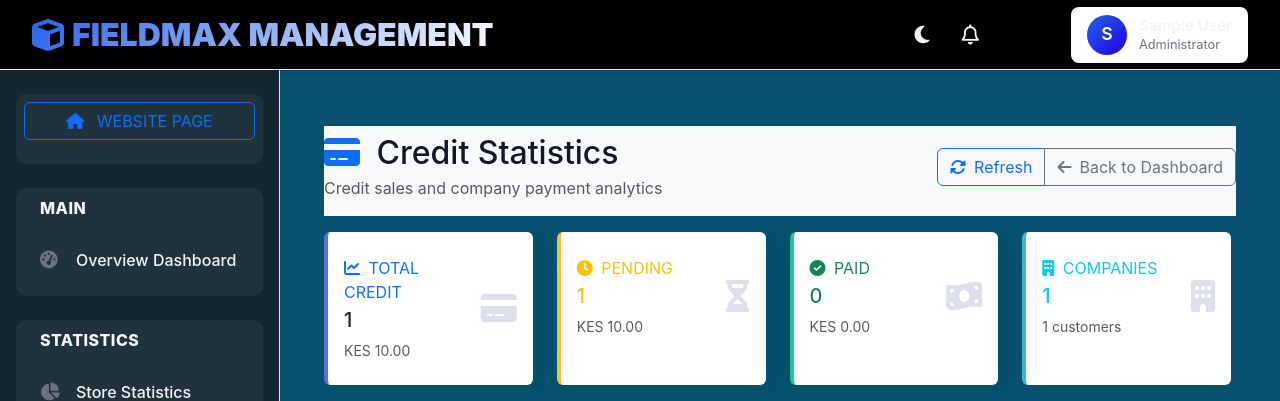
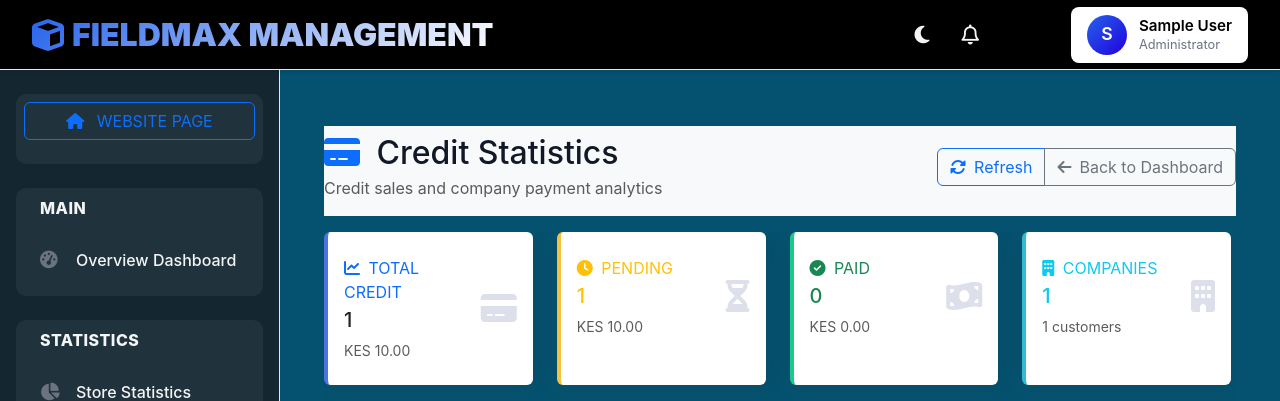
Before and after one commit to ronosystems/fieldmax-system, a Django app: page /credit/statistics/ in a window 1280 px wide. Shown: the top 401 px of the page. Run offline with Django 4.2, Linux system fonts and the light colour scheme; a user stored in the database is signed in; tables that the repository leaves empty hold one stand-in row (values such as "Sample post"); some libraries are stand-ins or nearby versions.

Commit message:
Updated staff base template: - Improved layout and styling consistency - Enhanced navigation and user experience - Better responsive design elements - Optimized for two-column pages (notifications, users)

```diff
--- a/templates/staff/base.html
+++ b/templates/staff/base.html
@@ -201,7 +201,7 @@
         .user-name {
             font-weight: 600;
             font-size: 0.95rem;
-            color: var(--text-light);
+            color: #000000;
         }
 
         .user-role {
```
